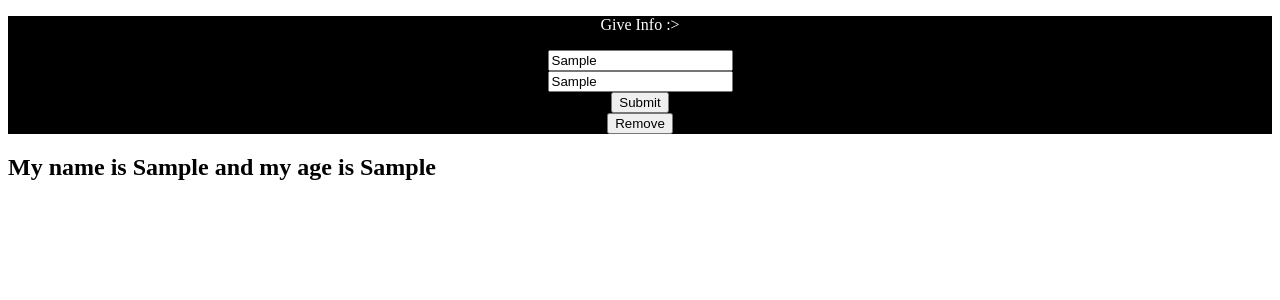
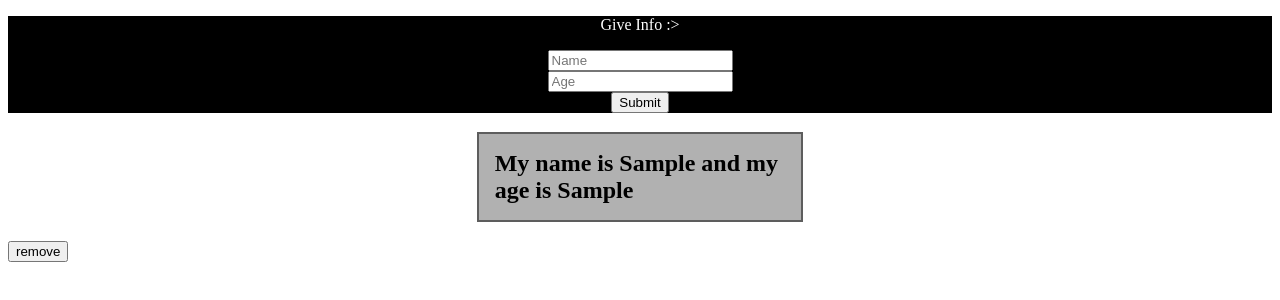
Before and after one commit to staten-island-tech/dom-manipulation-project-Shenixx, a plain HTML site: page index.html in a window 1280 px wide. Both pictures are taken after typing "Sample", "Sample" into the empty fields and a click on the button "Submit". Drawn offline with Linux system fonts and the light colour scheme.

Commit message:
asdsadsadasd

```diff
--- a/app.js
+++ b/app.js
@@ -12,17 +12,22 @@ DOMSelectors.button.addEventListener("click", function () {
     const name = nameInput.value;
     const age = ageInput.value;
 
-    DOMSelectors.box.insertAdjacentHTML("afterend", `<h2> My name is ${name} and my age is ${age} </h2>`);
-    DOMSelectors.input.value = "";
+    DOMSelectors.box.insertAdjacentHTML("afterend", `<h2 class="newInfo" > My name is ${name} and my age is ${age} </h2>  <button type="button" id="removeButton">remove</button>` );
+    DOMSelectors.nameInput.value = "";
+    DOMSelectors.ageInput.value = "";
 
-})
 
-DOMSelectors.removeButton.addEventListener("click", function () {
-    const existingH2 = DOMSelectors.box.querySelector('h2');
-    if (existingH2) {
-        existingH2.remove();
-    }
+    removeButton.addEventListener("click", function () {
+        const existingH2 = DOMSelectors.box.querySelector('h2');
+        if (existingH2) {
+            existingH2.remove();
+        }
+    });
 });
+
+
+
+
 
 // function backgroundAndText(background, text) {
 //     background.style.backgroundColor = "red";
--- a/index.html
+++ b/index.html
@@ -20,11 +20,6 @@
         </div>
         <button type="button" id="btn">Submit</button>
 
-        <div>
-        <button id="removeButton">Remove</button>
-        </div>
-    </div>
-
     <script src=app.js></script>
 </body>
 
--- a/style.css
+++ b/style.css
@@ -1,6 +1,26 @@
-#container-box{
+#container-box {
     background-color: rgb(0, 0, 0);
     font-size: 2vh;
     color: white;
     text-align: center;
+    margin: 0 auto;
 }
+
+#removeButton {
+    align-items: center;
+    margin: 0 auto;
+}
+
+.newInfo {
+    display: flex;
+    align-items: center;
+    flex-direction: column;
+    padding: 1rem;
+    width: 23%;
+    height: 35%;
+    background-color: rgb(177, 177, 177);
+    border: 2px solid rgba(0, 0, 0, 0.473);
+    margin: 1.5% auto;
+    justify-content: space-around;
+    align-items: center;
+}
```
